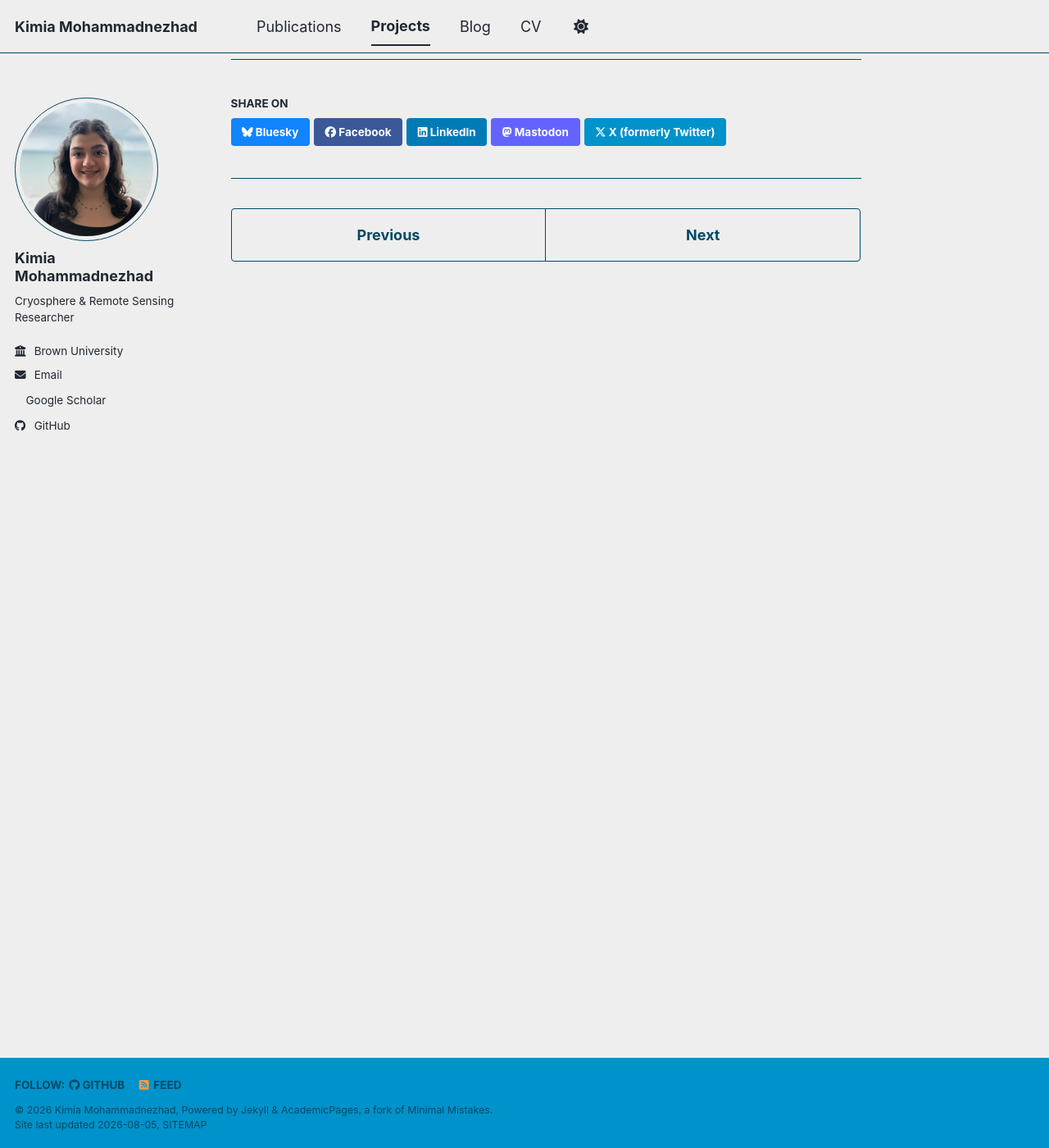
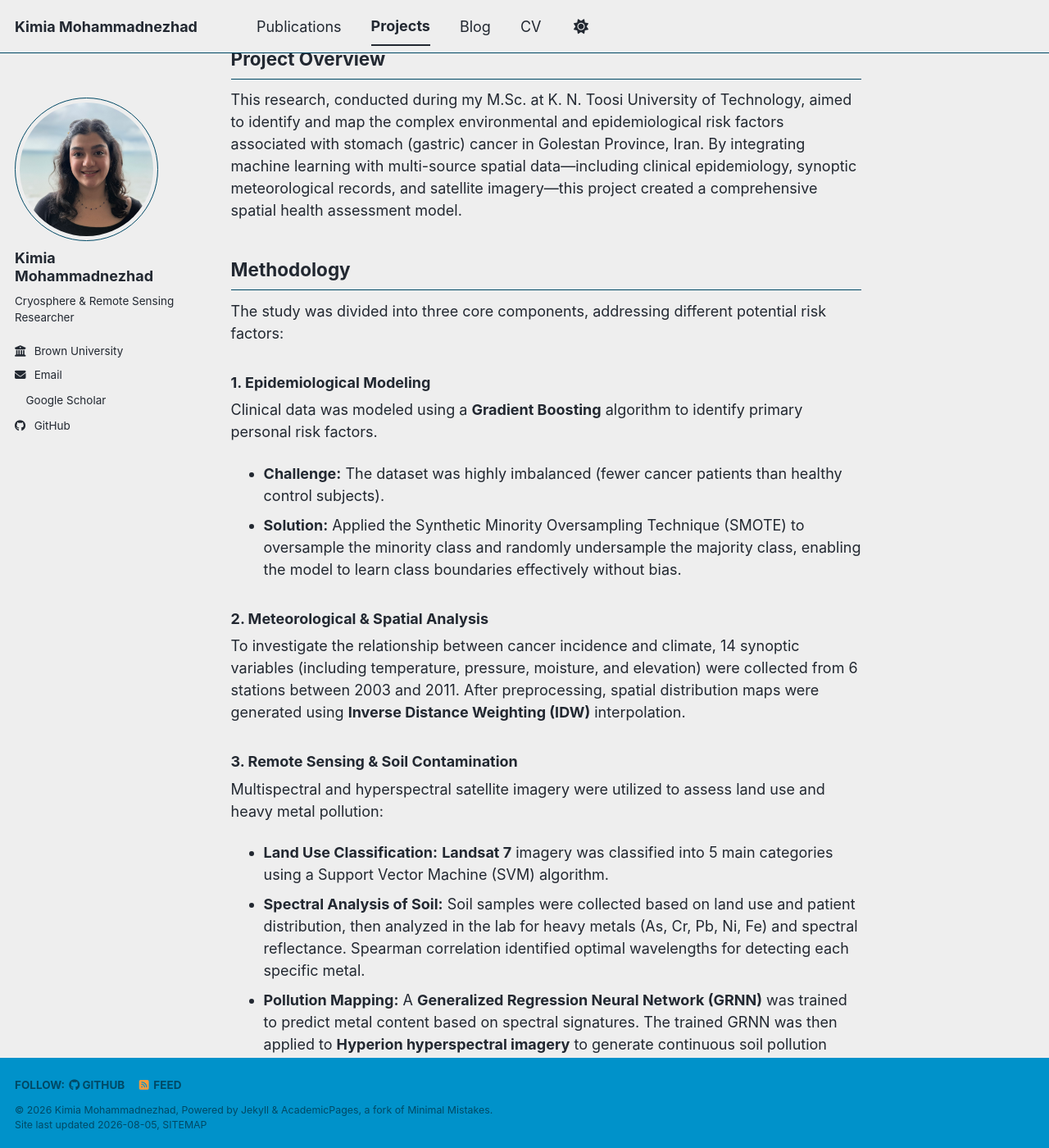
Before and after one commit to kimnezhad/kimnezhad.github.io, a Jekyll site: the page built from _portfolio/portfolio-3.md, in a window 1280 px wide and 1400 px high, scrolled down 294 px. Shown: the whole window at 82% size. Built offline with Jekyll 4.4.1, drawn with Linux system fonts in a browser that asks for light colours; a style sheet for code colours, icons or effects is not loaded; some of the changed text lies outside the part shown.

Commit message:
Update portfolio-3.md

```diff
--- a/_portfolio/portfolio-3.md
+++ b/_portfolio/portfolio-3.md
@@ -4,4 +4,36 @@ excerpt: "Integrated multi-temporal satellite imagery (Hyperion, Landsat), meteo
 collection: portfolio
 ---
 
-This is an item in your portfolio. It can be have images or nice text. If you name the file .md, it will be parsed as markdown. If you name the file .html, it will be parsed as HTML.
+**Core Skills:** *Hyperspectral & Multispectral Remote Sensing (Hyperion, Landsat), Gradient Boosting, Generalized Regression Neural Networks (GRNN), Spatial Interpolation (IDW), SMOTE*
+***
+
+## Project Overview
+This research, conducted during my M.Sc. at K. N. Toosi University of Technology, aimed to identify and map the complex environmental and epidemiological risk factors associated with stomach (gastric) cancer in Golestan Province, Iran. By integrating machine learning with multi-source spatial data—including clinical epidemiology, synoptic meteorological records, and satellite imagery—this project created a comprehensive spatial health assessment model.
+
+## Methodology
+The study was divided into three core components, addressing different potential risk factors:
+
+### 1. Epidemiological Modeling
+Clinical data was modeled using a **Gradient Boosting** algorithm to identify primary personal risk factors.
+* **Challenge:** The dataset was highly imbalanced (fewer cancer patients than healthy control subjects).
+* **Solution:** Applied the Synthetic Minority Oversampling Technique (SMOTE) to oversample the minority class and randomly undersample the majority class, enabling the model to learn class boundaries effectively without bias.
+
+### 2. Meteorological & Spatial Analysis
+To investigate the relationship between cancer incidence and climate, 14 synoptic variables (including temperature, pressure, moisture, and elevation) were collected from 6 stations between 2003 and 2011. After preprocessing, spatial distribution maps were generated using **Inverse Distance Weighting (IDW)** interpolation.
+
+### 3. Remote Sensing & Soil Contamination
+Multispectral and hyperspectral satellite imagery were utilized to assess land use and heavy metal pollution:
+* **Land Use Classification:** **Landsat 7** imagery was classified into 5 main categories using a Support Vector Machine (SVM) algorithm.
+* **Spectral Analysis of Soil:** Soil samples were collected based on land use and patient distribution, then analyzed in the lab for heavy metals (As, Cr, Pb, Ni, Fe) and spectral reflectance. Spearman correlation identified optimal wavelengths for detecting each specific metal.
+* **Pollution Mapping:** A **Generalized Regression Neural Network (GRNN)** was trained to predict metal content based on spectral signatures. The trained GRNN was then applied to **Hyperion hyperspectral imagery** to generate continuous soil pollution maps.
+
+## Key Findings
+By intersecting the epidemiological models, synoptic maps, and soil pollution distributions, the study revealed several significant risk factors for stomach cancer in the region:
+* **Epidemiological:** Age, gender, tea consumption temperature, and socio-economic status ranked as the top four clinical risk factors.
+* **Meteorological:** Habitats characterized by low temperature and high moisture showed a positive correlation with cancer incidence.
+* **Environmental & Spatial:** Populations living near agricultural soils faced a higher diagnosis rate. Additionally, concentrations of Arsenic (As) and Iron (Fe) were estimated to be near standard limits, and incidence rates were notably higher in populations residing near areas with relatively high concentrations of these specific heavy metals.
+
+## Associated Publications
+The findings from this thesis were published in the following peer-reviewed journals:
+* **Mohammadnezhad, K., et al.** "Modeling Epidemiology Data with Machine Learning Technique to Detect Risk Factors for Gastric Cancer." *Journal of Gastrointestinal Cancer*. [DOI: 10.1007/s12029-023-00952-1](https://doi.org/10.1007/s12029-023-00952-1)
+* **Mohammadnezhad, K., et al.** "Investigating heavy metals soil contamination state on the rate of stomach cancer using remote sensing spectral features." *Environmental Monitoring and Assessment*. [DOI: 10.1007/s10661-023-11234-5](https://doi.org/10.1007/s10661-023-11234-5)
```
